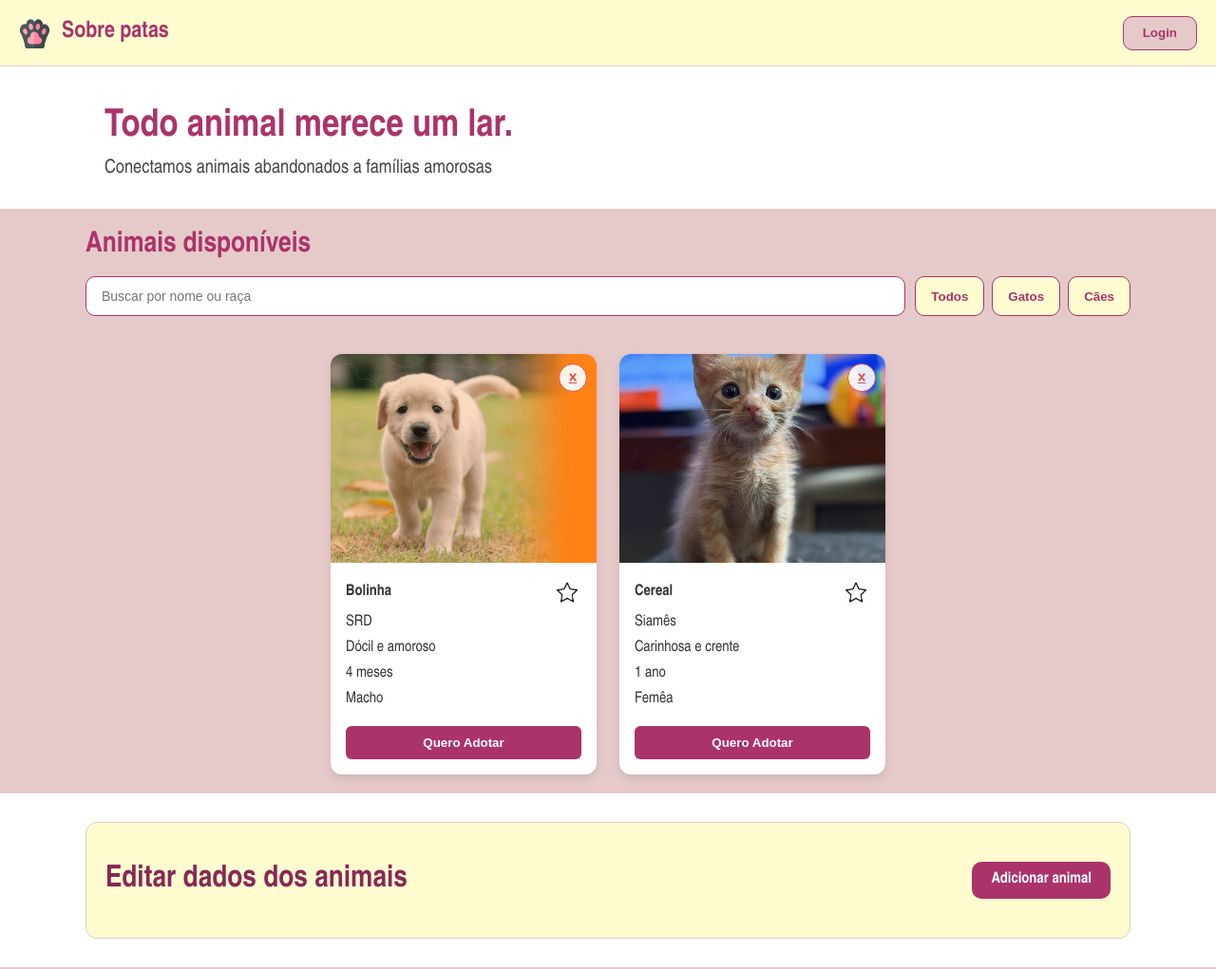
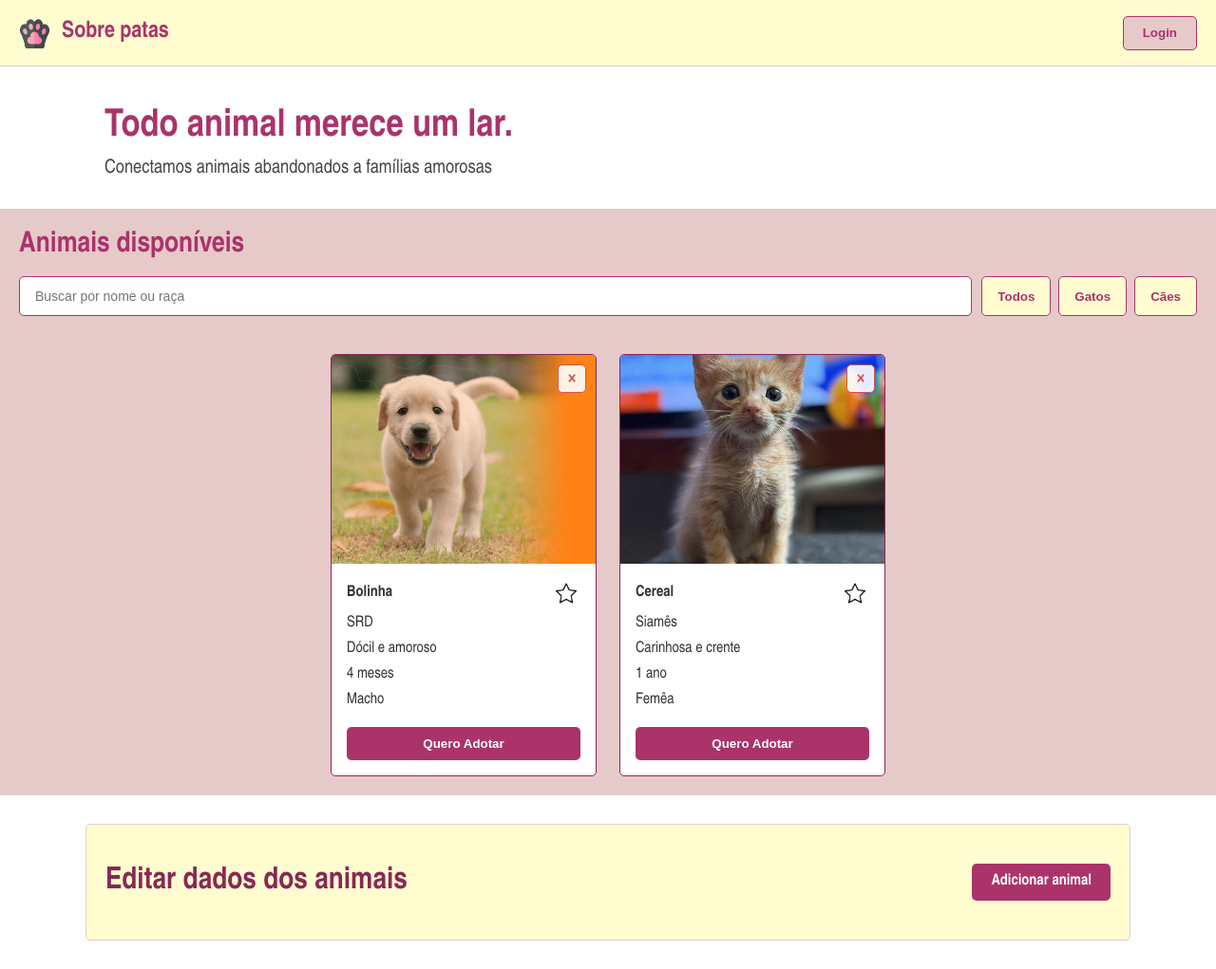
Before and after one commit to joaolucascunhadef-dotcom/sobrepatas, a PHP site: page / in a window 1280 px wide. Shown: the whole page at 95% size. Run offline with PHP 8.4, Linux system fonts and the light colour scheme; data that the repository does not hold is empty.

Commit message:
mudanças esteticas

```diff
--- a/adocao.css
+++ b/adocao.css
@@ -68,7 +68,7 @@
        background-color: #e6caca;
        height: 36px;
        padding: 0 20px;
-       border-radius: 10px;
+       border-radius: 5px;
        border: 1px solid #AA336A;
        color: #AA336A;
        font-weight: bold;
@@ -112,13 +112,13 @@
        margin: 0 auto;
    }
 
-   .titulo-secao {
+   .tituloPrincipal {
        font-size: clamp(24px, 4vw, 30px);
        color: #AA336A;
        margin: 0 0 15px 0;
    }
 
-   .barra-busca {
+   .buscar {
        display: flex;
        flex-wrap: wrap;
        gap: 10px;
@@ -129,12 +129,12 @@
        flex: 1 1 250px;
        padding: 12px 16px;
        border: 1px solid #AA336A;
-       border-radius: 10px;
+       border-radius: 5px;
        font-size: 14px;
        outline: none;
    }
 
-   .grupo-botoes {
+   .botoesFiltro {
        display: flex;
        gap: 8px;
        flex-wrap: wrap;
@@ -143,7 +143,7 @@
    .tipos {
        height: 42px;
        padding: 0 16px;
-       border-radius: 10px;
+       border-radius: 5px;
        border: 1px solid #AA336A;
        background-color: #FFFDD0;
        color: #AA336A;
@@ -173,11 +173,11 @@
        width: 100%;
        max-width: 280px;
        background-color: #ffffff;
-       border-radius: 12px;
-       box-shadow: 0 4px 10px rgba(0, 0, 0, 0.1);
+       border-radius: 5px;
        overflow: hidden;
        display: flex;
        flex-direction: column;
+       border: 1px solid #882854;
    }
 
    .foto_animal {
@@ -208,7 +208,7 @@
        padding: 20px;
        background-color: #FFFDD0;
        border: 1px solid #e6caca;
-       border-radius: 12px;
+       border-radius: 5px;
        display: flex;
        justify-content: space-between;
        align-items: center;
@@ -222,7 +222,7 @@
        color: white;
        text-decoration: none;
        padding: 10px 20px;
-       border-radius: 10px;
+       border-radius: 5px;
        font-weight: bold;
        transition: background-color 0.2s;
    }
@@ -246,7 +246,7 @@
        color: white;
        border: none;
        padding: 10px;
-       border-radius: 6px;
+       border-radius: 5px;
        font-weight: bold;
        cursor: pointer;
        transition: background-color 0.2s;
@@ -266,14 +266,17 @@
        border: 1px solid #d9534f;
        width: 30px;
        height: 30px;
-       border-radius: 50%;
+       border-radius: 5px;
        font-size: 18px;
        font-weight: bold;
        cursor: pointer;
        display: flex;
        align-items: center;
        justify-content: center;
+       text-decoration: none;
    }
+
+
 
    .botao_excluir:hover {
        background-color: #d9534f;
--- a/index.html
+++ b/index.html
@@ -15,7 +15,7 @@
     <div class="pagina">
 
         <header class="banner">
-            <div class="logo-area">
+            <div class="login_area">
                 <img class="pata" src="pata.png" alt="Logo pata">
                 <h1 class="titulo">Sobre patas</h1>
             </div>
@@ -29,14 +29,14 @@
         </section>
 
         <section class="visualizar_animais">
-            <div class="container-filtros">
-                <h2 class="titulo-secao">Animais disponíveis</h2>
+            <div class="container_filtros">
+                <h2 class="tituloPrincipal">Animais disponíveis</h2>
 
-                <div class="barra-busca">
+                <div class="buscar">
                     <input class="pesquisa" type="text" name="pesquisa" id="pesquisa"
                         placeholder="Buscar por nome ou raça">
 
-                    <div class="grupo-botoes">
+                    <div class="botoesFiltro">
                         <button class="tipos">Todos</button>
                         <button class="tipos">Gatos</button>
                         <button class="tipos">Cães</button>
```
Also changed, not shown: other parts of adocao.css (+40 -10 lines).
